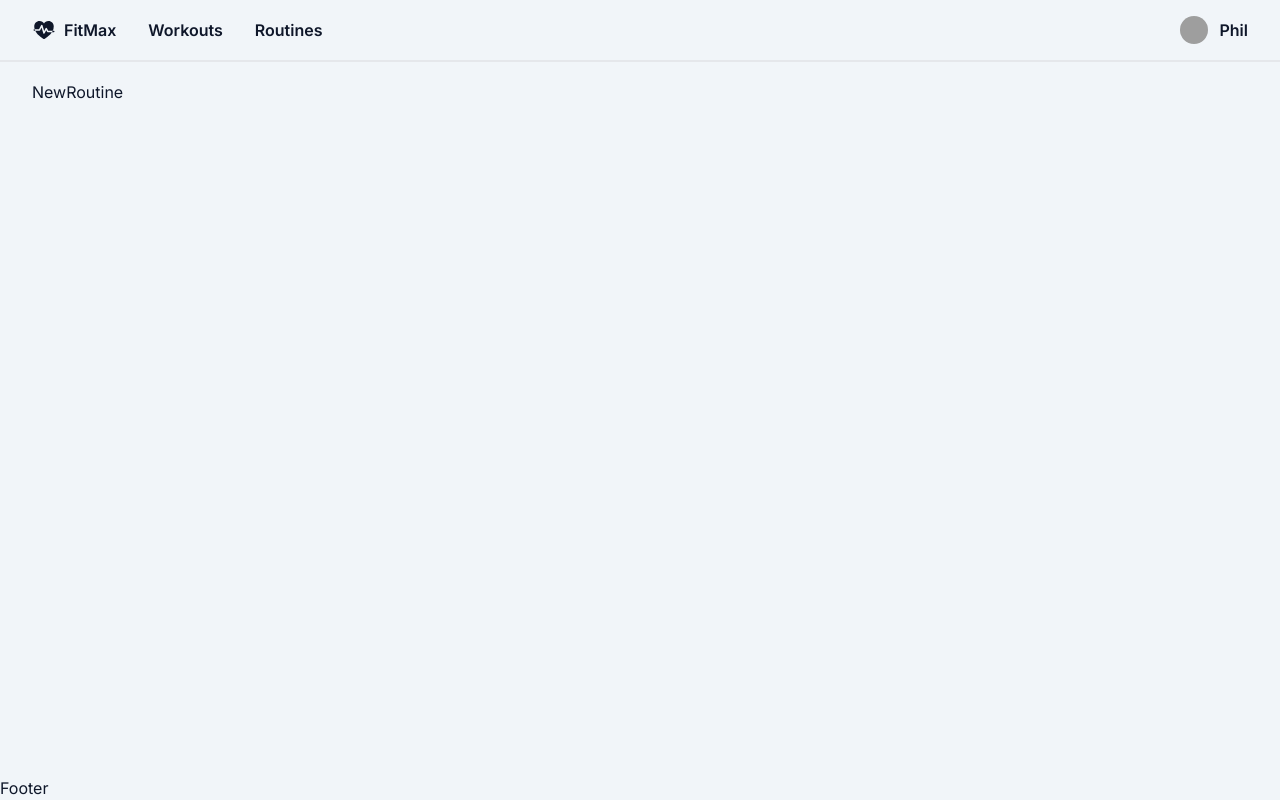
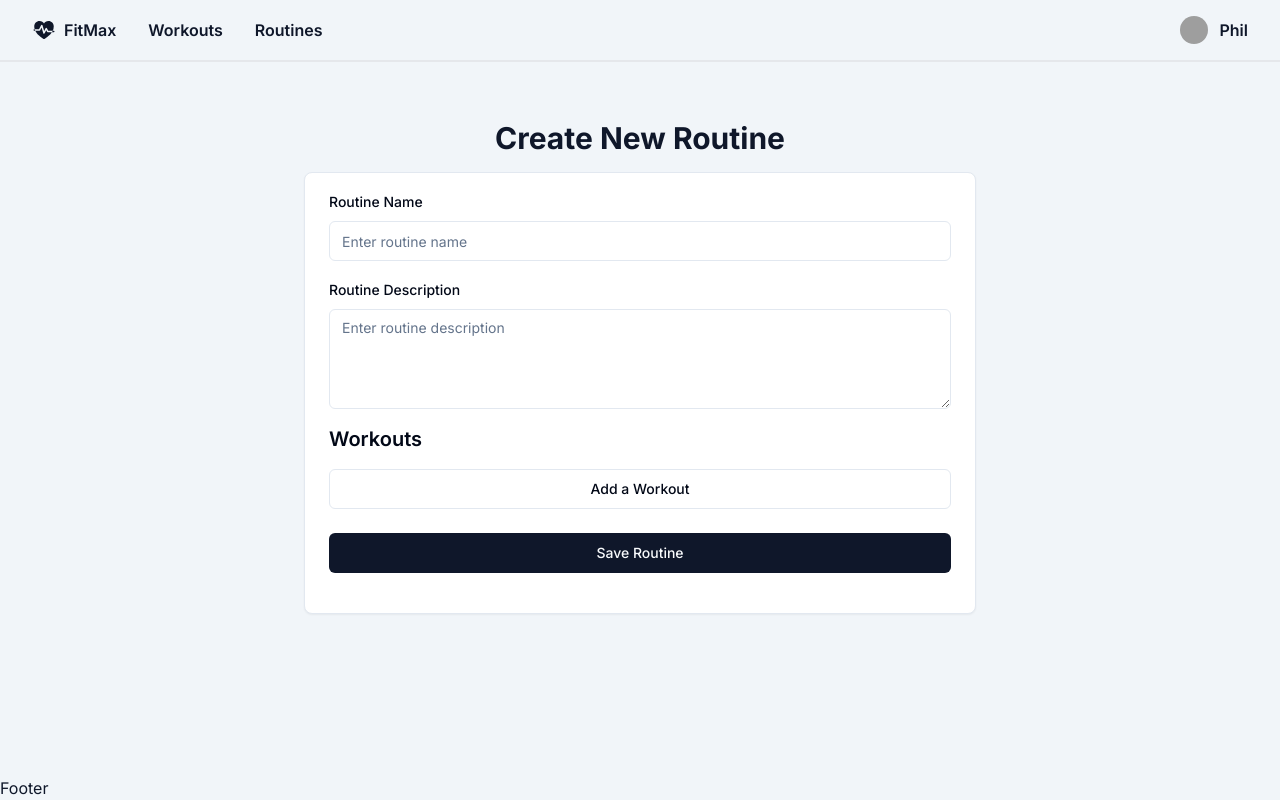
Before and after one commit to Phil-Elliott/Fitness_Web, a Next.js app: page /create-new-routine in a window 1280 px wide. Built offline with nearby package versions, Linux system fonts and the light colour scheme; grey boxes are pictures that could not be loaded.

Commit message:
added details to the page

```diff
--- a/src/app/(root)/create-new-routine/page.tsx
+++ b/src/app/(root)/create-new-routine/page.tsx
@@ -1,7 +1,50 @@
-import React from "react";
+import { Label } from "@/components/ui/label";
+import { Input } from "@/components/ui/input";
+import { Textarea } from "@/components/ui/textarea";
+import { Button } from "@/components/ui/button";
+import { CardContent, CardFooter, Card } from "@/components/ui/card";
 
 const CreateNewRoutine = () => {
-  return <div>NewRoutine</div>;
+  return (
+    <div className="w-full max-w-2xl mx-auto py-10">
+      <h1 className="text-3xl font-bold text-center mb-4">
+        Create New Routine
+      </h1>
+      <Card className="w-full py-4">
+        <CardContent className="space-y-4">
+          <div className="space-y-2">
+            <Label htmlFor="routine-name">Routine Name</Label>
+            <Input id="routine-name" placeholder="Enter routine name" />
+          </div>
+          <div className="space-y-2">
+            <Label htmlFor="routine-description">Routine Description</Label>
+            <Textarea
+              className="min-h-[100px]"
+              id="routine-description"
+              placeholder="Enter routine description"
+            />
+          </div>
+          <div className="space-y-4">
+            <h2 className="text-xl font-semibold">Workouts</h2>
+            <div className="space-y-4">
+              <Button className="w-full" variant="outline">
+                Add a Workout
+              </Button>
+            </div>
+          </div>
+        </CardContent>
+        <CardFooter>
+          <Button className="w-full">Save Routine</Button>
+        </CardFooter>
+      </Card>
+    </div>
+  );
 };
 
 export default CreateNewRoutine;
+
+/*
+
+Need to add a day and possibly a time
+
+*/
--- a/src/app/(root)/routines/page.tsx
+++ b/src/app/(root)/routines/page.tsx
@@ -38,7 +38,7 @@ const Routines = () => {
             <FilterIcon />
             <span className="sr-only">Filter workouts</span>
           </Button>
-          <Link href="/create-new-workout">
+          <Link href="/create-new-routine">
             <Button
               className="rounded-full text-xl"
               size="icon"
```
